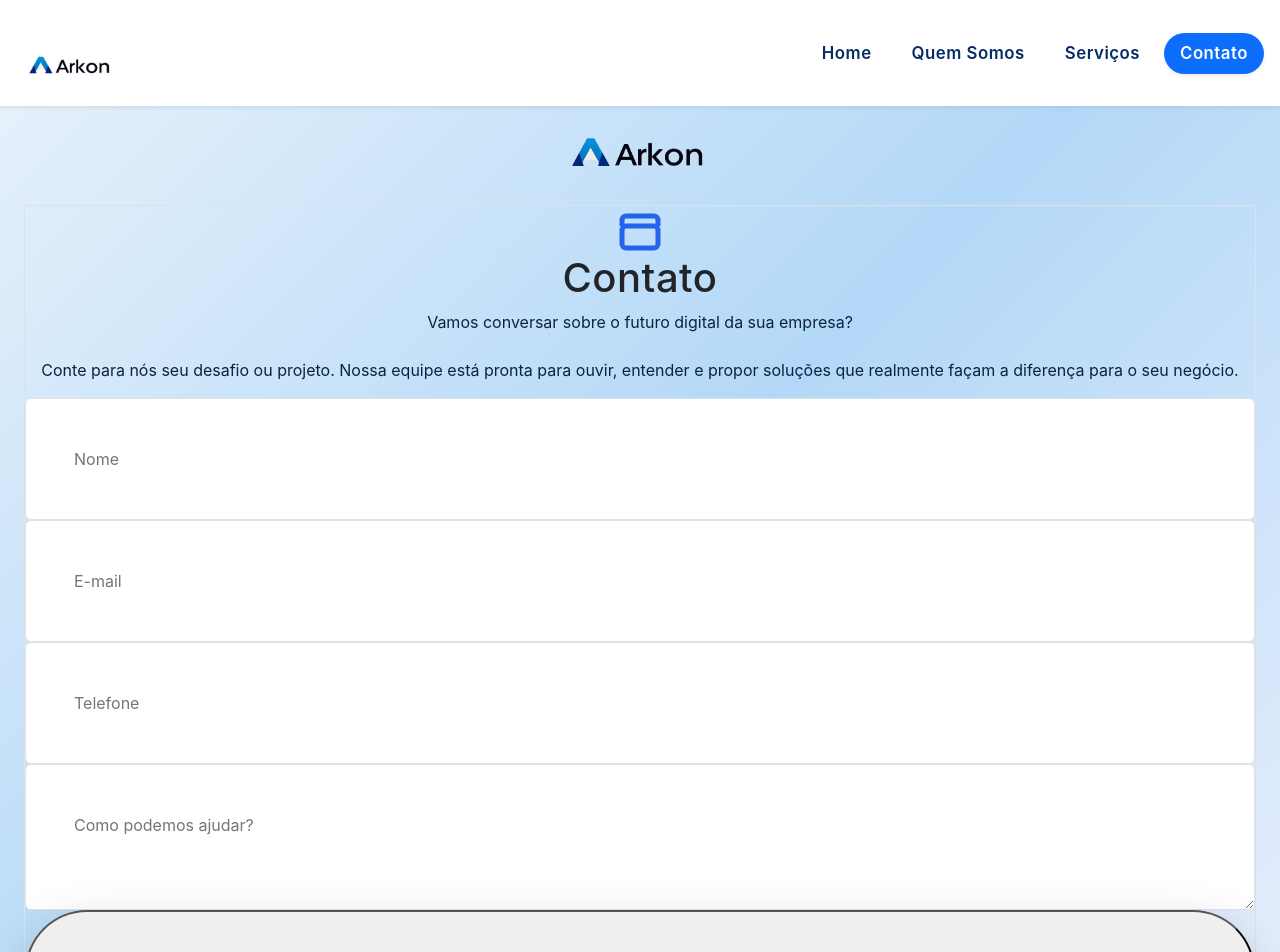
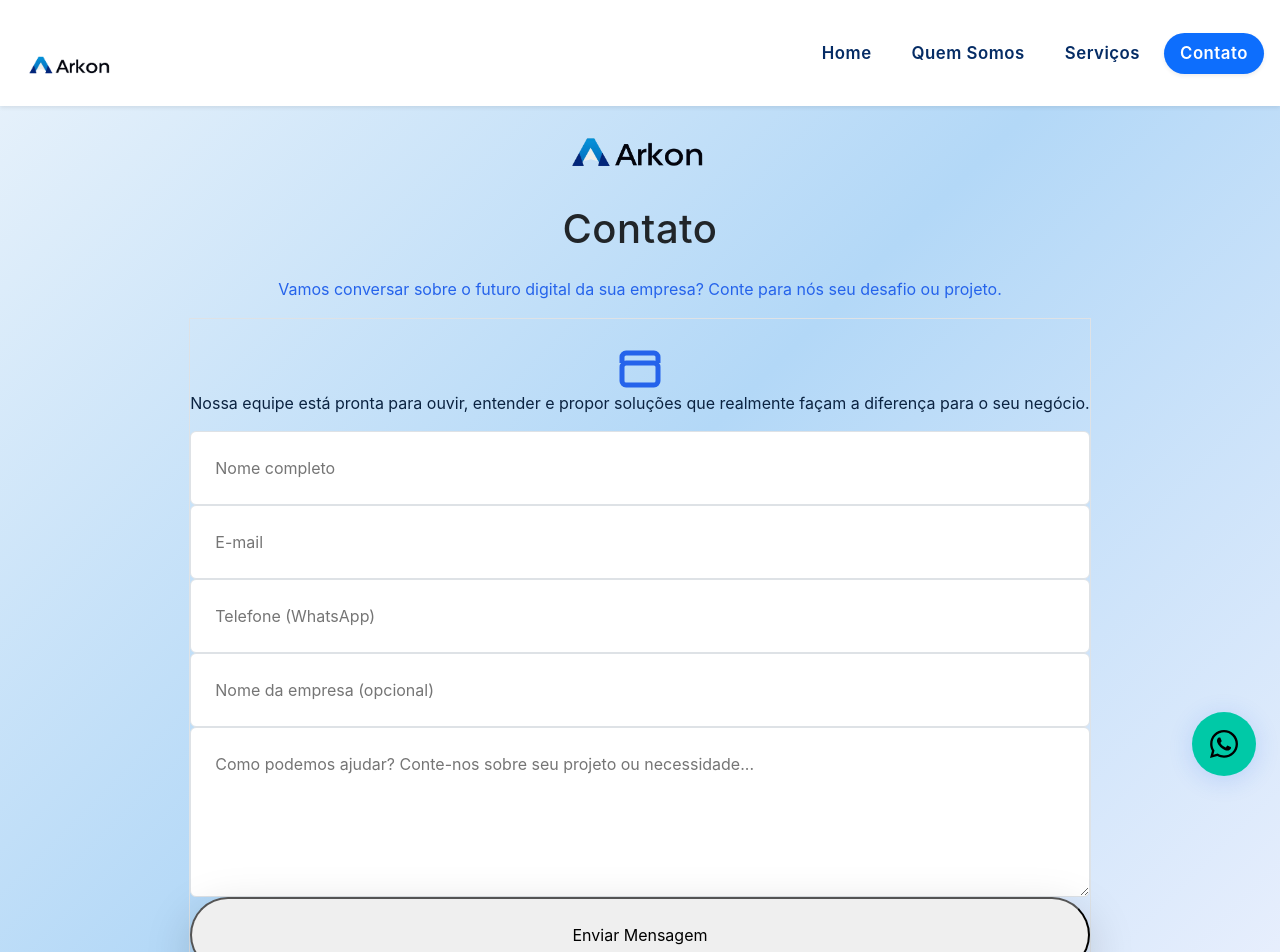
Before and after one commit to NathanielPereira/Arkon_react, a React (Vite) app in the folder nathaniel-portfolio/: page /contato in a window 1280 px wide. Shown: the top 952 px of the page. Built offline with nearby package versions, Linux system fonts and the light colour scheme.

Commit message:
Melhorias no layout e funcionalidades: espaçamentos, botão WhatsApp e formulário de contato

```diff
--- a/nathaniel-portfolio/package.json
+++ b/nathaniel-portfolio/package.json
@@ -13,7 +13,8 @@
     "framer-motion": "^12.15.0",
     "lucide-react": "^0.511.0",
     "react": "^19.1.0",
-    "react-dom": "^19.1.0"
+    "react-dom": "^19.1.0",
+    "react-icons": "^5.5.0"
   },
   "devDependencies": {
     "@eslint/js": "^9.25.0",
--- a/nathaniel-portfolio/src/components/ui/WhatsappFloatButton.tsx
+++ b/nathaniel-portfolio/src/components/ui/WhatsappFloatButton.tsx
@@ -3,11 +3,35 @@ import { FaWhatsapp } from "react-icons/fa";
 export default function WhatsappFloatButton() {
   return (
     <a
-      href="https://wa.me/5553991747024" // Número atualizado
+      href="https://wa.me/5553991747024"
       target="_blank"
       rel="noopener noreferrer"
-      className="fixed z-50 bottom-6 right-6 bg-ciano hover:bg-azulFuturo text-black shadow-2xl rounded-full p-4 flex items-center justify-center transition-all duration-300 scale-100 hover:scale-110"
-      style={{ boxShadow: '0 4px 24px 0 rgba(37,99,235,0.18)' }}
+      style={{
+        position: 'fixed',
+        bottom: '24px',
+        right: '24px',
+        zIndex: 9999,
+        backgroundColor: '#00C9A7',
+        color: '#000',
+        borderRadius: '50%',
+        padding: '16px',
+        display: 'flex',
+        alignItems: 'center',
+        justifyContent: 'center',
+        textDecoration: 'none',
+        transition: 'all 0.3s ease',
+        boxShadow: '0 4px 24px 0 rgba(37,99,235,0.18)'
+      }}
+      onMouseEnter={(e) => {
+        e.currentTarget.style.backgroundColor = '#1A73E8';
+        e.currentTarget.style.color = '#fff';
+        e.currentTarget.style.transform = 'scale(1.1)';
+      }}
+      onMouseLeave={(e) => {
+        e.currentTarget.style.backgroundColor = '#00C9A7';
+        e.currentTarget.style.color = '#000';
+        e.currentTarget.style.transform = 'scale(1)';
+      }}
       aria-label="Fale conosco pelo WhatsApp"
     >
       <FaWhatsapp size={32} />
--- a/nathaniel-portfolio/src/pages/Contato.tsx
+++ b/nathaniel-portfolio/src/pages/Contato.tsx
@@ -2,29 +2,74 @@ const AZUL_ESCURO = "#0B2341";
 
 export default function Contato() {
   return (
-    <section className="min-h-screen flex flex-col items-center justify-center px-4 py-16 md:py-24 bg-transparent">
+    <section className="min-h-screen flex flex-col items-center justify-center px-4 py-12 md:py-16 bg-transparent">
       <img src="/Arkon logo e nome.png" alt="Logo da Empresa" className="mb-8" style={{ maxWidth: 180, height: 'auto' }} />
-      <div className="w-full max-w-3xl bg-white/70 rounded-2xl shadow-xl border border-azulClaro/40 p-10 md:p-16 flex flex-col items-center transition-transform duration-300 hover:-translate-y-2 hover:shadow-2xl mt-8">
-        <svg width="48" height="48" fill="none" stroke="#2563EB" strokeWidth="2.5" viewBox="0 0 24 24" className="mb-8 drop-shadow-md"><path d="M21 10V7a2 2 0 0 0-2-2H5a2 2 0 0 0-2 2v3" /><rect x="3" y="10" width="18" height="11" rx="2" /></svg>
-        <h1 className="text-3xl md:text-4xl font-extrabold mb-8 text-azulRoyal" style={{ letterSpacing: 0.5 }}>Contato</h1>
-        <div className="w-full flex flex-col gap-16 items-center">
-          <div className="text-center mb-6">
-            <p className="mb-4 font-semibold" style={{ color: AZUL_ESCURO }}>Vamos conversar sobre o futuro digital da sua empresa?</p>
-            <p style={{ color: AZUL_ESCURO }}>Conte para nós seu desafio ou projeto. Nossa equipe está pronta para ouvir, entender e propor soluções que realmente façam a diferença para o seu negócio.</p>
-          </div>
+      <div className="max-w-2xl w-full text-center mb-8">
+        <h1 className="text-3xl md:text-4xl font-extrabold mb-4 text-azulRoyal" style={{ letterSpacing: 0.5 }}>Contato</h1>
+        <p className="text-lg md:text-xl max-w-2xl mx-auto mb-8 text-center leading-relaxed text-[#2563EB]">
+          Vamos conversar sobre o futuro digital da sua empresa? Conte para nós seu desafio ou projeto.
+        </p>
+      </div>
+      <div className="w-full max-w-5xl flex flex-col items-center">
+        <div className="w-full h-[1.5px] bg-gray-200 my-12" />
+        <div className="bg-white/70 rounded-2xl shadow-xl border border-azulClaro/40 p-8 flex flex-col items-center transition-transform duration-300 hover:-translate-y-2 hover:shadow-2xl mb-8">
+          <svg width="48" height="48" fill="none" stroke="#2563EB" strokeWidth="2.5" viewBox="0 0 24 24" className="mb-6 mt-4 drop-shadow-md"><path d="M21 10V7a2 2 0 0 0-2-2H5a2 2 0 0 0-2 2v3" /><rect x="3" y="10" width="18" height="11" rx="2" /></svg>
+          <p className="text-base text-center mb-6" style={{ color: AZUL_ESCURO }}>
+            Nossa equipe está pronta para ouvir, entender e propor soluções que realmente façam a diferença para o seu negócio.
+          </p>
           <form
             action="https://formsubmit.co/arkonsuporte@gmail.com"
             method="POST"
-            className="w-full grid gap-10"
-            target="_blank"
+            className="w-full grid gap-6"
           >
-            <input type="text" name="nome" placeholder="Nome" required className="p-5 rounded border border-azulFuturo bg-white text-azulFuturo placeholder:text-azulFuturo/70 focus:ring-2 focus:ring-ciano transition-all duration-200" />
-            <input type="email" name="email" placeholder="E-mail" required className="p-5 rounded border border-azulFuturo bg-white text-azulFuturo placeholder:text-azulFuturo/70 focus:ring-2 focus:ring-ciano transition-all duration-200" />
-            <input type="tel" name="telefone" placeholder="Telefone" className="p-5 rounded border border-azulFuturo bg-white text-azulFuturo placeholder:text-azulFuturo/70 focus:ring-2 focus:ring-ciano transition-all duration-200" />
-            <textarea name="descricao" placeholder="Como podemos ajudar?" required className="p-5 rounded border border-azulFuturo bg-white text-azulFuturo placeholder:text-azulFuturo/70 focus:ring-2 focus:ring-ciano transition-all duration-200"></textarea>
-            <button type="submit" className="bg-ciano hover:bg-azulFuturo text-black px-12 py-5 font-bold text-lg rounded-full shadow-lg transition-all duration-300 scale-100 hover:scale-105 focus:outline-none focus:ring-2 focus:ring-ciano">Enviar</button>
+            {/* Campos ocultos para configuração do FormSubmit */}
+            <input type="hidden" name="_subject" value="Novo contato - Arkon Portfólio" />
+            <input type="hidden" name="_captcha" value="false" />
+            <input type="hidden" name="_template" value="table" />
+            <input type="hidden" name="_next" value="https://arkon-lab.web.app/contato?success=true" />
+
+            <input
+              type="text"
+              name="nome"
+              placeholder="Nome completo"
+              required
+              className="p-4 rounded border border-azulFuturo bg-white text-azulFuturo placeholder:text-azulFuturo/70 focus:ring-2 focus:ring-ciano transition-all duration-200"
+            />
+            <input
+              type="email"
+              name="email"
+              placeholder="E-mail"
+              required
+              className="p-4 rounded border border-azulFuturo bg-white text-azulFuturo placeholder:text-azulFuturo/70 focus:ring-2 focus:ring-ciano transition-all duration-200"
+            />
+            <input
+              type="tel"
+              name="telefone"
+              placeholder="Telefone (WhatsApp)"
+              className="p-4 rounded border border-azulFuturo bg-white text-azulFuturo placeholder:text-azulFuturo/70 focus:ring-2 focus:ring-ciano transition-all duration-200"
+            />
+            <input
+              type="text"
+              name="empresa"
+              placeholder="Nome da empresa (opcional)"
+              className="p-4 rounded border border-azulFuturo bg-white text-azulFuturo placeholder:text-azulFuturo/70 focus:ring-2 focus:ring-ciano transition-all duration-200"
+            />
+            <textarea
+              name="mensagem"
+              placeholder="Como podemos ajudar? Conte-nos sobre seu projeto ou necessidade..."
+              required
+              rows={5}
+              className="p-4 rounded border border-azulFuturo bg-white text-azulFuturo placeholder:text-azulFuturo/70 focus:ring-2 focus:ring-ciano transition-all duration-200 resize-vertical"
+            ></textarea>
+            <button
+              type="submit"
+              className="bg-ciano hover:bg-azulFuturo text-black px-8 py-4 font-bold text-lg rounded-full shadow-lg transition-all duration-300 scale-100 hover:scale-105 focus:outline-none focus:ring-2 focus:ring-ciano"
+            >
+              Enviar Mensagem
+            </button>
           </form>
         </div>
+        <div className="w-full h-[1.5px] bg-gray-200 my-12" />
       </div>
     </section>
   );
```
Also changed, not shown: nathaniel-portfolio/src/pages/Home.tsx (+11 -7 lines), nathaniel-portfolio/src/pages/QuemSomos.tsx (+29 -27 lines), nathaniel-portfolio/src/pages/Servicos.tsx (+19 -17 lines), 1 other file (tests, documents, lock files or other folders).
